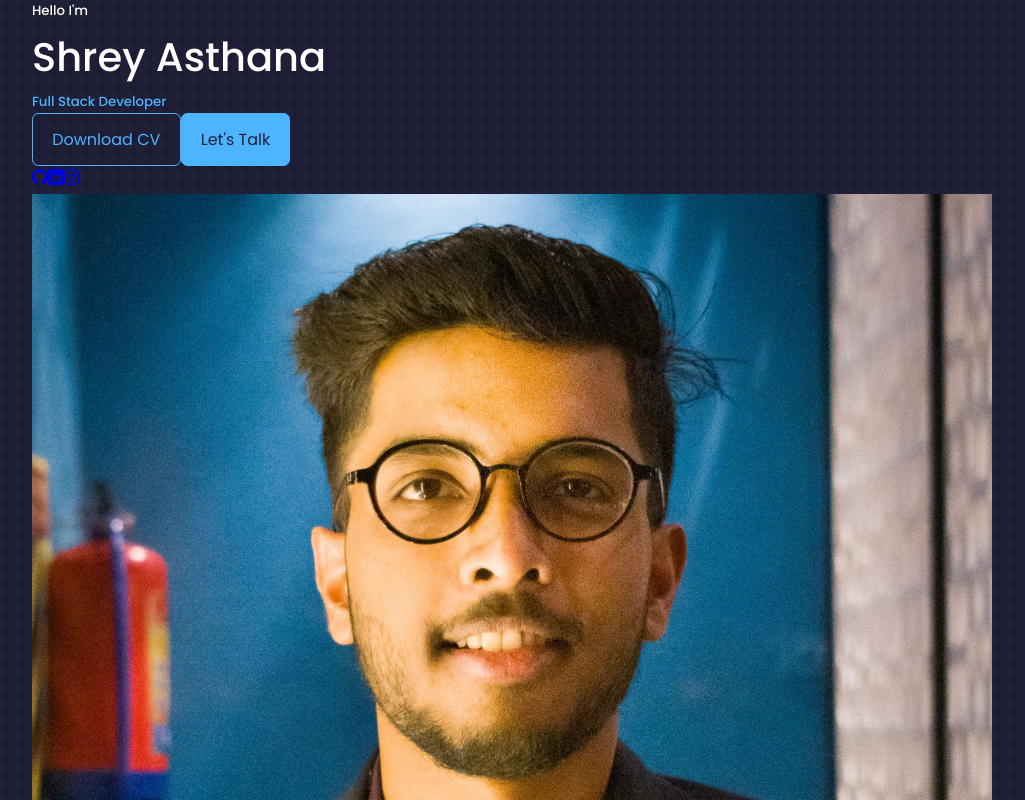
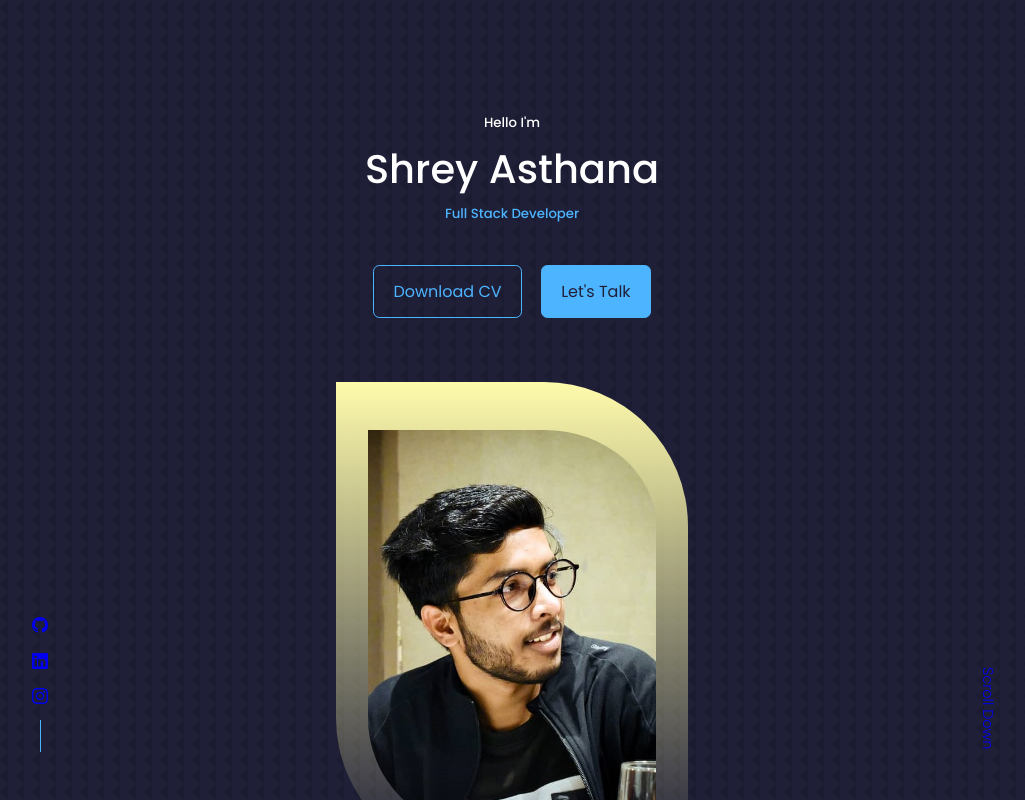
Before and after one commit to iam-shreyasthana/portfolio-web-application, a React (Create React App) app: page / in a window 1280 px wide. Shown: the top 800 px of the page, without its empty margins (128-1153 px from the left). Built offline with nearby package versions, Linux system fonts and the light colour scheme.

Commit message:
header part completed with responsiveness

```diff
--- a/src/components/header/header.css
+++ b/src/components/header/header.css
@@ -0,0 +1,86 @@
+header {
+    height: 100vh;
+    padding-top: 7rem;
+    overflow: hidden;
+}
+
+.header__container {
+    text-align: center;
+    height: 100%;
+    position: relative;
+}
+
+/* ----- Core To Action Button ----- */
+
+.cta {
+    margin-top: 2.5rem;
+    display: flex;
+    gap: 1.2rem;
+    justify-content: center;
+}
+
+/* ----- Header Social Buttons ----- */
+
+.header__socials {
+    display: flex;
+    flex-direction: column;
+    align-items: center;
+    gap: 0.5rem;
+    position: absolute;
+    left: 0;
+    bottom: 3rem;
+}
+
+.header__socials::after {
+    content: '';
+    width: 1px;
+    height: 2rem;
+    background: var(--color-primary);
+}
+
+/* ----- Me Image ------ */
+
+.me {
+    background: linear-gradient(#FFFBAC, transparent);
+    width: 22rem;
+    height: 30rem;
+    position: absolute;
+    left: 50%;
+    transform: translateX(-50%);
+    margin-top: 4rem;
+    border-radius: 0 9rem 0 9rem;
+    overflow: hidden;
+    padding: 3rem 2rem 2rem 2rem;
+}
+
+
+/* ----- SCROLL DOWN BUTTON ----- */
+
+.scroll__down {
+    position: absolute;
+    right: -2.3rem;
+    bottom: 5rem;
+    transform: rotate(90deg);
+    font-weight: 300;
+    font-size: 0.9rem;
+}
+
+/* ------ MEDIA Queries (Tabs/Medium Devices) ------ */
+
+@media screen and (max-width: 1024px) {
+    header {
+        height: 100vh;
+    }
+}
+
+/* ------ MEDIA Queries (Mobile/Small Devices) ------ */
+
+@media screen and (max-width: 600px) {
+    header {
+        height: 100vh;
+    }
+
+    .header__socials, .scroll__down {
+        display: none;
+    }
+}
--- a/src/components/header/header.jsx
+++ b/src/components/header/header.jsx
@@ -14,7 +14,7 @@ const header = () => {
         <CTA />
         <HeaderSocial />
         <div className='.me'>
-          <img src= {Me} alt='me' />
+          <img src= {Me} className='me' alt='me' />
         </div>
 
         <a href='#contact' className='scroll__down'>Scroll Down</a>
```
Also changed, not shown: src/assets/me.jpg, src/index.css (line endings or trailing spaces).
